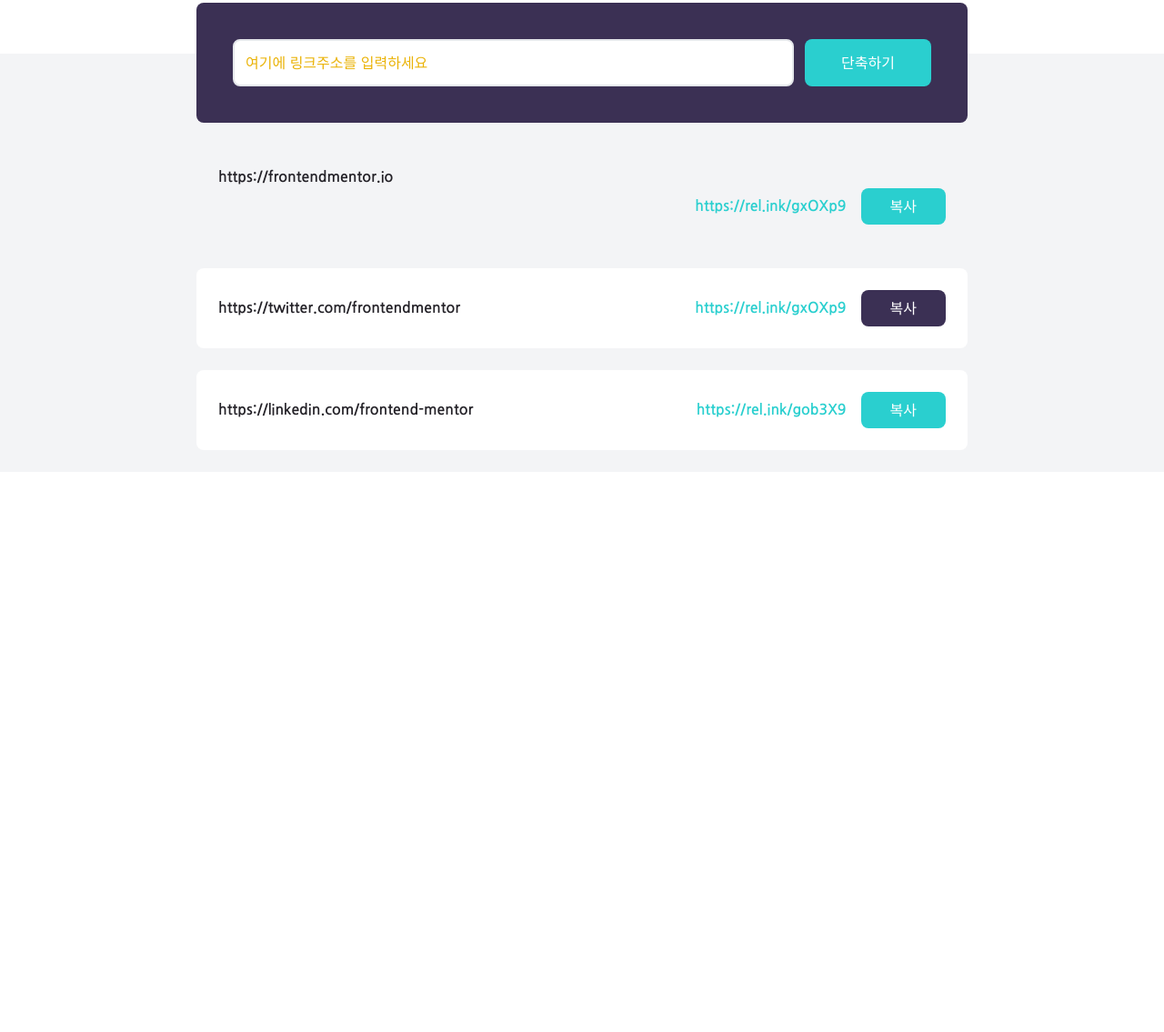
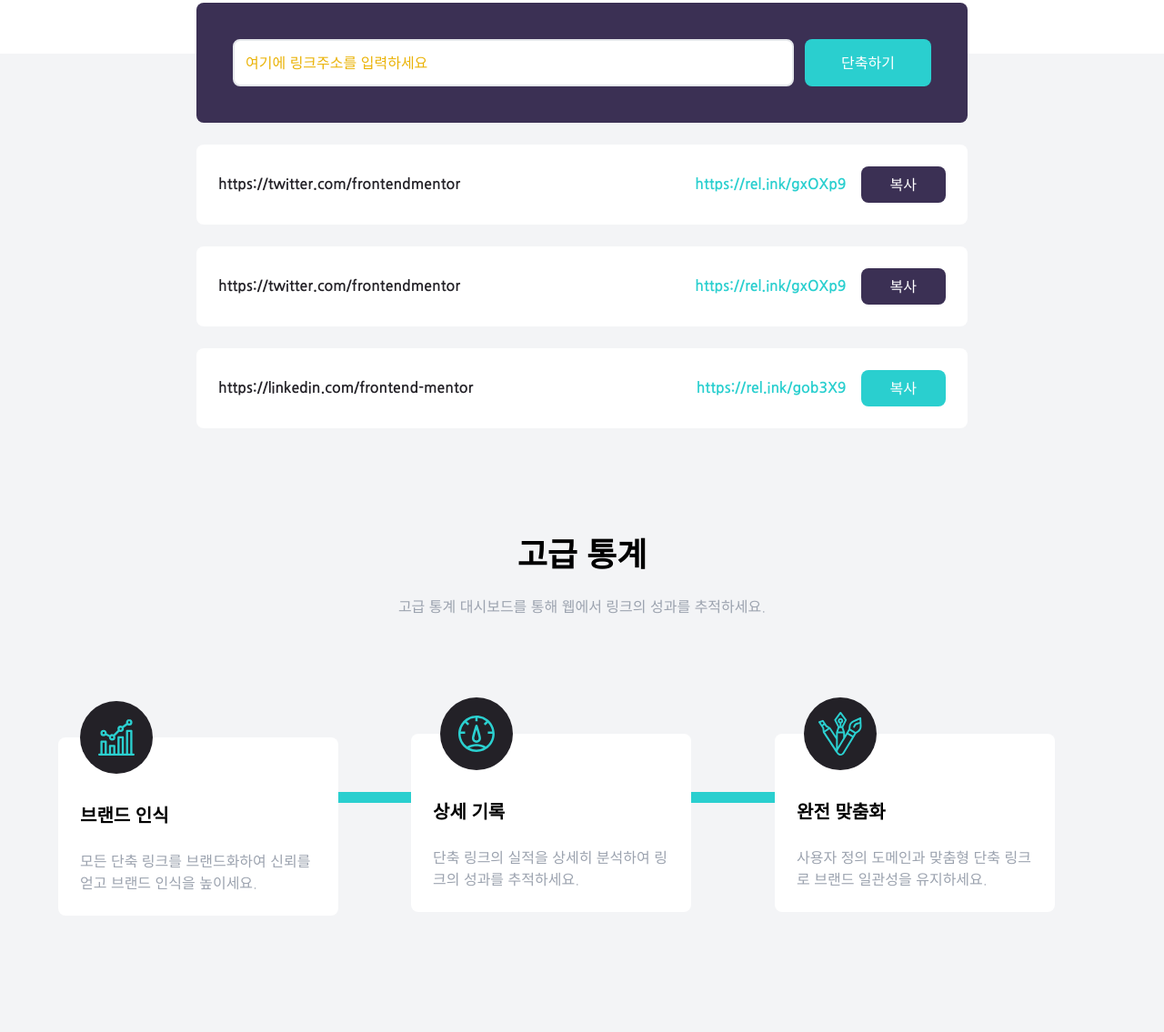
Before and after one commit to braverokmc79/tailwind-shortly-website, a website: page index3.html in a window 1280 px wide. Shown: the part 685-1820 px from the top of the page at 91% size. Before the commit the page ends 1204 px from the top, so only its background shows below. Drawn offline with nearby package versions, Linux system fonts and the light colour scheme.

Commit message:
feature boxex

```diff
--- a/index3.html
+++ b/index3.html
@@ -49,6 +49,16 @@
             >
           </div>
 
+                  <!-- 햄버거 버튼 -->
+        <button
+        id="menu-btn"
+        class="block hamburger lg:hidden focus:outline-none"
+        type="button"
+      >
+        <span class="hamburger-top"></span>
+        <span class="hamburger-middle"></span>
+        <span class="hamburger-bottom"></span>
+      </button>
 
           <!-- 햄버그 버튼 -->
         </div>
@@ -89,38 +99,62 @@
       <section id="shorten" class="relative bg-gray-100">
         <div class="max-w-4xl mx-auto p-6 space-y-6">
 
-          <form action="" id="link-fom"
-          class="relative flex flex-col w-full p-10 -mt-20 space-y-4 bg-darkViolet rounded-lg md:flex-row
+          <form
+          id="link-form"
+          class="relative flex flex-col w-full p-10 -mt-20 space-y-4
+           bg-darkViolet rounded-lg md:flex-row
             md:space-y-0 md:space-x-3
           ">
 
-            <input type="text" class="flex-1 p-3 border-2 rounded-lg placeholder-yellow-500
+            <input type="text"
+
+            id="link-input"
+            class="flex-1 p-3 border-2 rounded-lg placeholder-yellow-500
               focus:outline-none"
               placeholder="여기에 링크주소를 입력하세요"
               >
 
-            <button class="px-10 py-3 text-white bg-cyan rounded-lg hover:bg-cyanLight
+            <button
+              type="submit" class="px-10 py-3 text-white bg-cyan rounded-lg hover:bg-cyanLight
               focus:outline-none md:py-2">
               단축하기
             </button>
+
+            <!-- 오류 메시지 -->
+              <div
+              id="err-msg"
+              class="absolute left-7 bottom-3 text-red text-sm italic"
+            ></div>
           </form>
 
-          <div class="flex flex-col itmes-center justify-between w-full p-6">
+
+
+                  <!-- 링크 2 -->
+                  <div
+                  class="flex flex-col items-center justify-between w-full p-6 bg-white rounded-lg md:flex-row"
+                >
                   <p class="font-bold text-center text-veryDarkViolet md:text-left">
-              https://frontendmentor.io
+                    https://twitter.com/frontendmentor
                   </p>
 
-            <div class="flex flex-col items-center justify-end flex-1 space-x-4 space-y-2
-              md:flex-row md:space-y-0
-            ">
-            <div class="font-bold text-cyan">
-              https://rel.ink/gxOXp9
-            </div>
-            <button class="p-2 px-8 text-white bg-cyan rounded-lg hover:opacity-70 focus:outline-none">
+                  <div
+                    class="flex flex-col items-center justify-end flex-1 space-x-4 space-y-2 md:flex-row md:space-y-0"
+                  >
+                    <div class="font-bold text-cyan">https://rel.ink/gxOXp9</div>
+                    <button
+                      class="p-2 px-8 text-white bg-darkViolet rounded-lg hover:opacity-70 focus:outline-none"
+                    >
                       복사
                     </button>
                   </div>
                 </div>
+
+
+
+
+
+
+
 
                   <!-- 링크 2 -->
         <div
@@ -166,5 +200,129 @@
         </div>
       </section>
 
+
+    <section
+      id="stats"
+      class="py-24 bg-gray-100"
+    >
+      <div class="container mx-auto px-3 text-center">
+          <h2 class="text-4xl font-bold text-center mb-6">고급 통계</h2>
+          <p class="text-gray-400
+            text-center max-w-xs
+            mx-auto
+            md:max-w-md
+          ">
+            고급 통계 대시보드를 통해 웹에서 링크의 성과를 추적하세요.
+          </p>
+      </div>
+
+  </section>
+
+
+  <section id="features" class="pb-32 bg-gray-100">
+
+    <div class="relative container flex flex-col
+          items-start px-6 mx-auto md:flex-row md:space-x">
+
+        <div class="hidden absolute
+          w-10/12 top-24 left-16 h-3 bg-cyan md:block
+        "></div>
+
+        <div class="absolute w-2 left-1/2 h-full bg-cyan md:hidden"></div>
+
+
+        <!-- box1 -->
+      <div class="relative flex flex-col p-6 space-y-6
+        bg-white rounded-lg
+        mt-9
+        md:w-1/4
+        md:mx-10
+      ">
+          <div class="absolute -ml-10 left-1/2 -top-10 md:left-16">
+            <div class="flex items-center justify-center w-20 h-20 rounded-full
+              bg-veryDarkViolet
+            ">
+              <img src="images/icon-brand-recognition.svg" alt="브랜드 인식 아이콘" />
+            </div>
+          </div>
+
+          <h5 class="pt-6 text-xl font-bold
+            text-center capitalize md:text-left
+          ">브랜드 인식</h5>
+          <p class="text-center text-gray-400 md:text-left">
+            모든 단축 링크를 브랜드화하여 신뢰를 얻고 브랜드 인식을 높이세요.
+        </p>
+      </div>
+
+
+
+
+        <!-- box2 -->
+        <div class="
+         relative flex flex-col
+         p-6 space-y-6
+         bg-white rounded-lg
+         mt-24
+         md:mt-8
+         md:w-1/4
+         md:mx-10
+        ">
+
+          <div class="absolute -ml-8 left-1/2 -top-10 md:left-16">
+            <div class="flex items-center justify-center w-20 h-20 rounded-full
+              bg-veryDarkViolet
+            ">
+              <img src="images/icon-detailed-records.svg" alt="브랜드 인식 아이콘" />
+            </div>
+          </div>
+
+          <h5 class="pt-6 text-xl font-bold
+            text-center capitalize md:text-left
+          ">상세 기록</h5>
+          <p class="text-center text-gray-400 md:text-left">
+            단축 링크의 실적을 상세히 분석하여 링크의 성과를 추적하세요.
+        </p>
+      </div>
+
+
+
+        <!-- box3 -->
+        <div class="
+         relative flex flex-col
+         mt-24
+         p-6 space-y-6
+         bg-white rounded-lg
+
+         md:mt-8
+         md:w-1/4
+         md:mx-10
+         md:-right-3
+        ">
+          <div class="absolute -ml-8 left-1/2 -top-10 md:left-16">
+            <div class="flex items-center justify-center w-20 h-20 rounded-full
+              bg-veryDarkViolet">
+              <img src="images/icon-fully-customizable.svg" alt="브랜드 인식 아이콘" />
+            </div>
+          </div>
+          <h5 class="pt-6 text-xl font-bold
+            text-center capitalize md:text-left
+          ">완전 맞춤화</h5>
+          <p class="text-center text-gray-400 md:text-left">
+            사용자 정의 도메인과 맞춤형 단축 링크로 브랜드 일관성을 유지하세요.
+        </p>
+      </div>
+
+
+
+
+
+
+    </div>
+  </section>
+
+
+
+
+
   </body>
 </html>
```
Also changed, not shown: index.html (+12 -3 lines). Lines whose indentation alone changed are shown as unchanged.
